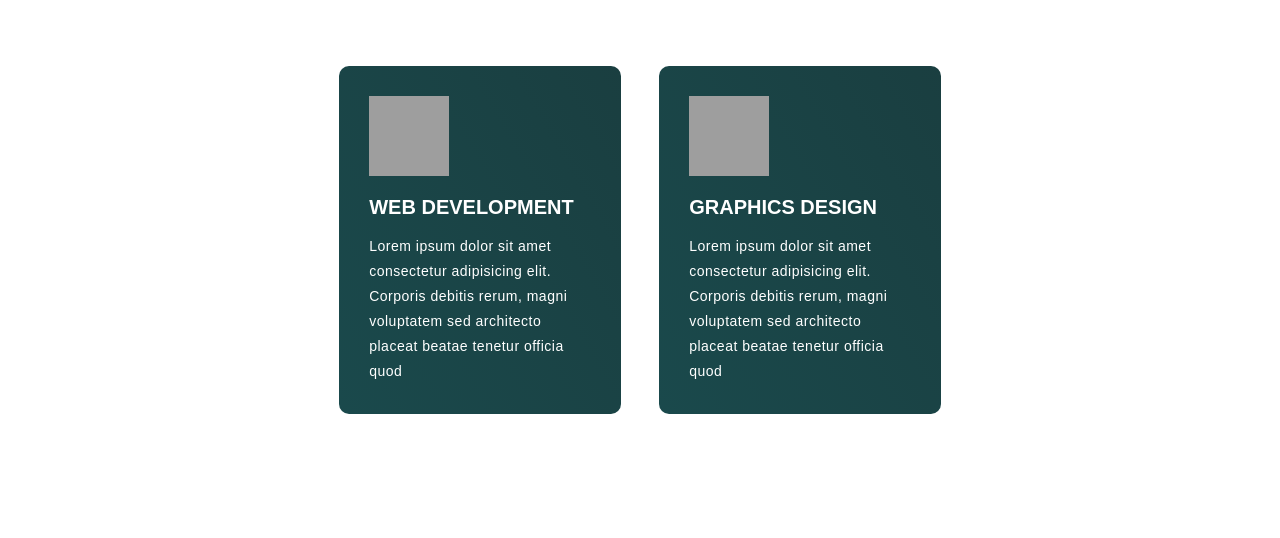
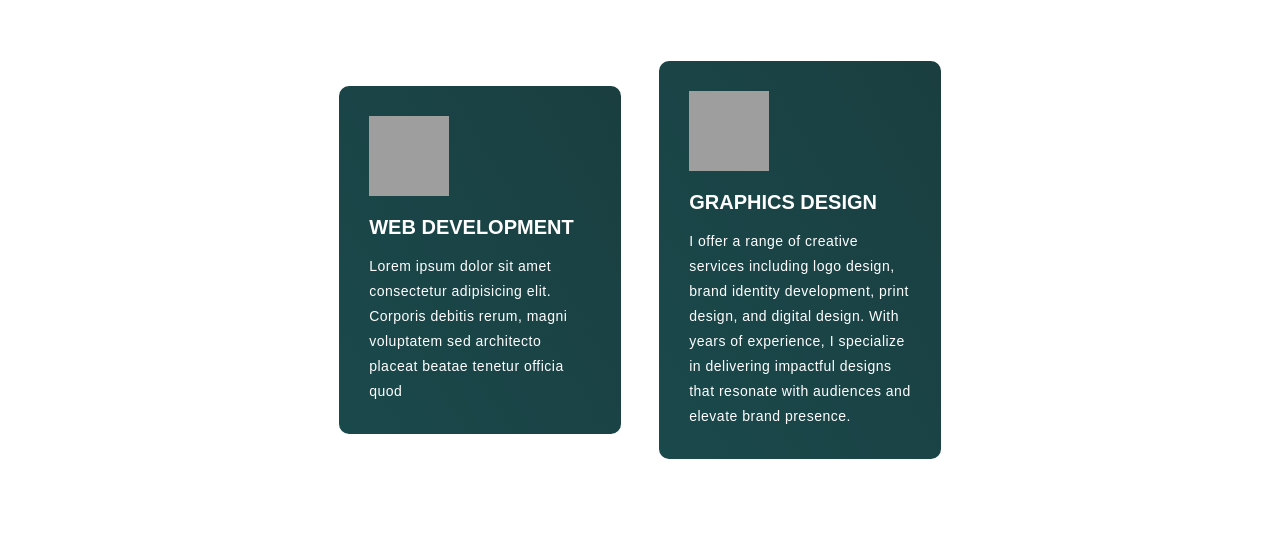
Before and after one commit to astainy1/astainyportfolio, a plain HTML site: page services.html in a window 1280 px wide. Shown: the part 262-800 px from the top of the page. Drawn offline with Linux system fonts and the light colour scheme; grey boxes are pictures that could not be loaded.

Commit message:
Update services.html

```diff
--- a/services.html
+++ b/services.html
@@ -55,8 +55,10 @@
         <div class="service-item">
           <div class="icon"><img src="https://img.icons8.com/bubbles/100/000000/services.png" /></div>
           <h2>Graphics Design</h2>
-          <p>Lorem ipsum dolor sit amet consectetur adipisicing elit. Corporis debitis rerum, magni voluptatem sed
-            architecto placeat beatae tenetur officia quod</p>
+          <p>
+            I offer a range of creative services including logo design, brand identity development, print design, and digital design. With years of experience,
+            I specialize in delivering impactful designs that resonate with audiences and elevate brand presence.
+          </p>
         </div>
         <!-- <div class="service-item">
           <div class="icon"><img src="https://img.icons8.com/bubbles/100/000000/services.png" /></div>
```
